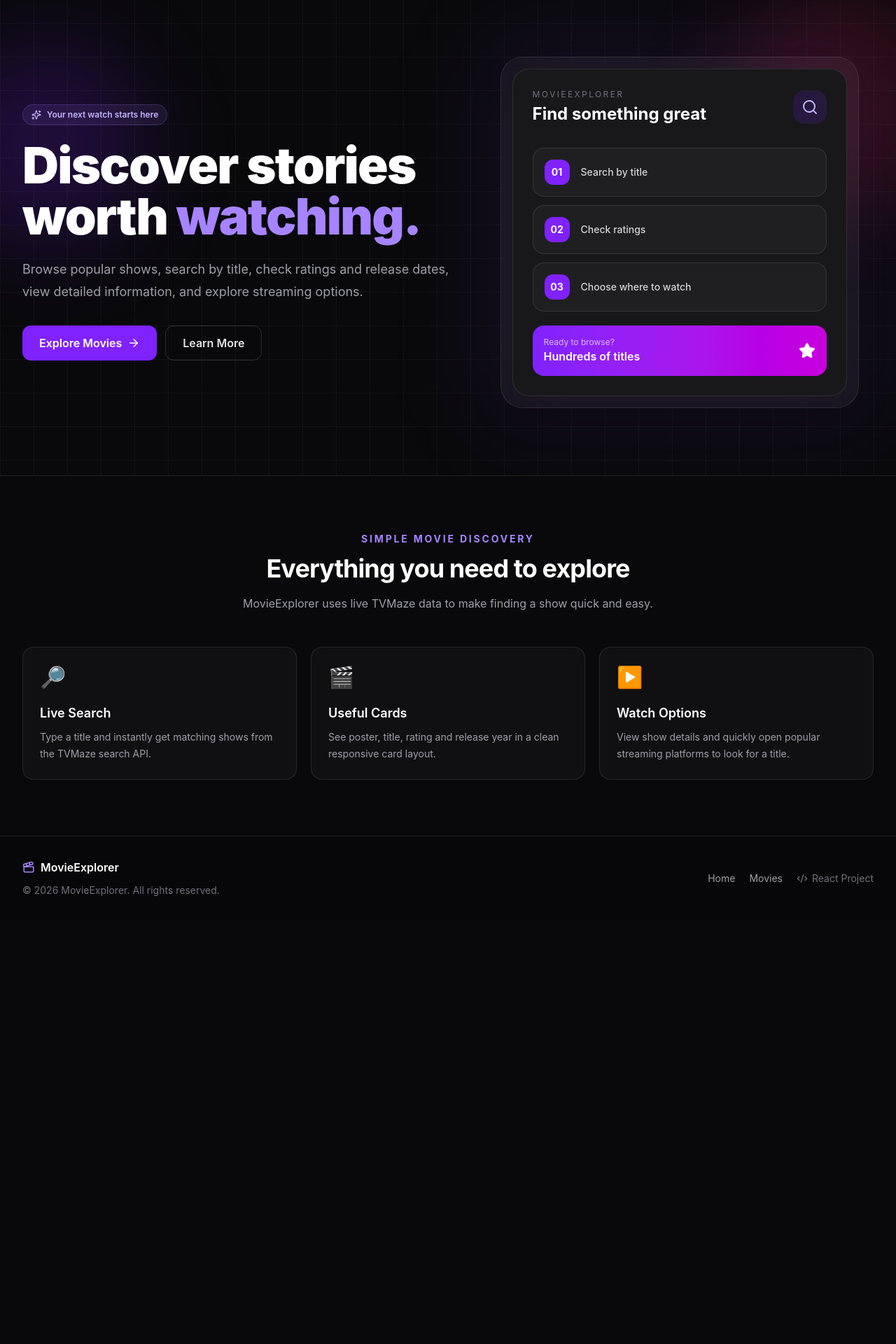
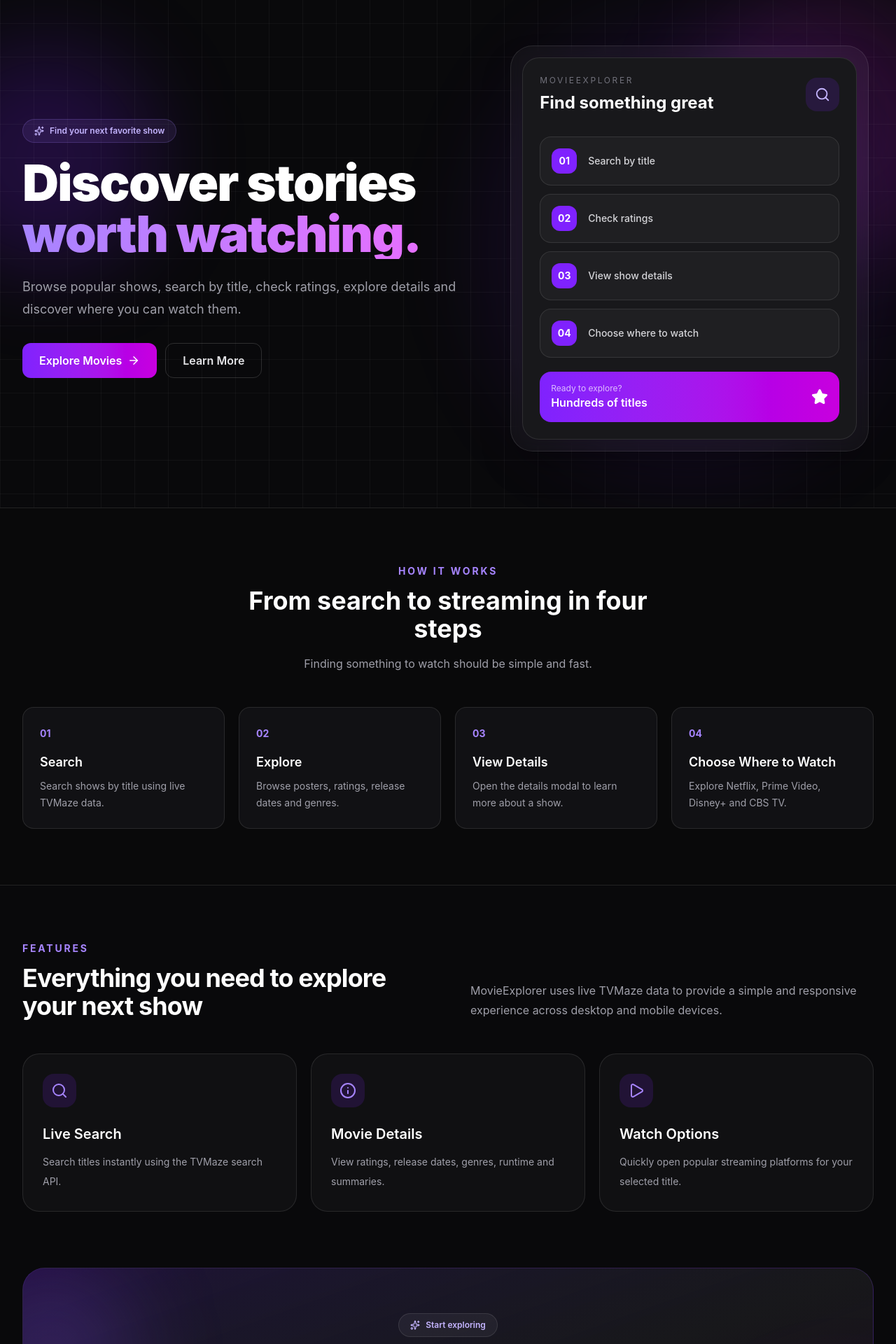
Before and after one commit to rawnakwow/My-My-Movie-Explorer, a React (Vite) app: page / in a window 1280 px wide. Shown: the part 80-2000 px from the top of the page at 70% size. Before the commit the page ends 1394 px from the top, so only its background shows below. Built offline with nearby package versions, Linux system fonts and the light colour scheme.

Commit message:
Improve home page sections and clean up footer

```diff
--- a/src/components/Footer.jsx
+++ b/src/components/Footer.jsx
@@ -1,4 +1,4 @@
-import { Clapperboard, Code2 } from "lucide-react";
+import { Clapperboard } from "lucide-react";
 import { Link } from "react-router";
 
 const Footer = () => {
@@ -37,10 +37,7 @@
             Movies
           </Link>
 
-          <span className="flex items-center gap-1.5 text-zinc-500">
-            <Code2 size={16} />
-            React Project
-          </span>
+
         </div>
       </div>
     </footer>
--- a/src/pages/Home.jsx
+++ b/src/pages/Home.jsx
@@ -1,70 +1,97 @@
-import { ArrowRight, Search, Sparkles, Star } from "lucide-react";
+import {
+  ArrowRight,
+  Search,
+  Sparkles,
+  Star,
+  Play,
+  Info,
+} from "lucide-react";
 import { Link } from "react-router";
 
 const Home = () => {
   const steps = [
-    "Search by title",
-    "Check ratings",
-    "Choose where to watch",
+    {
+      number: "01",
+      title: "Search",
+      text: "Search shows by title using live TVMaze data.",
+    },
+    {
+      number: "02",
+      title: "Explore",
+      text: "Browse posters, ratings, release dates and genres.",
+    },
+    {
+      number: "03",
+      title: "View Details",
+      text: "Open the details modal to learn more about a show.",
+    },
+    {
+      number: "04",
+      title: "Choose Where to Watch",
+      text: "Explore Netflix, Prime Video, Disney+ and CBS TV.",
+    },
   ];
 
   const features = [
     {
       title: "Live Search",
-      text: "Type a title and instantly get matching shows from the TVMaze search API.",
-      icon: "🔎",
+      text: "Search titles instantly using the TVMaze search API.",
+      icon: <Search size={24} />,
     },
     {
-      title: "Useful Cards",
-      text: "See poster, title, rating and release year in a clean responsive card layout.",
-      icon: "🎬",
+      title: "Movie Details",
+      text: "View ratings, release dates, genres, runtime and summaries.",
+      icon: <Info size={24} />,
     },
     {
       title: "Watch Options",
-      text: "View show details and quickly open popular streaming platforms to look for a title.",
-      icon: "▶️",
+      text: "Quickly open popular streaming platforms for your selected title.",
+      icon: <Play size={24} />,
     },
   ];
 
   return (
     <>
+      {/* SECTION 1 — HERO */}
       <section className="relative isolate overflow-hidden border-b border-white/10">
         <div className="absolute inset-0 -z-20 bg-zinc-950" />
 
-        <div className="absolute -left-20 top-20 -z-10 h-72 w-72 rounded-full bg-violet-600/20 blur-3xl" />
+        <div className="absolute -left-24 top-20 -z-10 h-80 w-80 rounded-full bg-violet-600/20 blur-3xl" />
 
-        <div className="absolute -right-20 top-0 -z-10 h-80 w-80 rounded-full bg-rose-500/15 blur-3xl" />
+        <div className="absolute -right-24 top-0 -z-10 h-96 w-96 rounded-full bg-fuchsia-500/15 blur-3xl" />
 
         <div className="absolute inset-0 -z-10 bg-[linear-gradient(to_right,rgba(255,255,255,0.035)_1px,transparent_1px),linear-gradient(to_bottom,rgba(255,255,255,0.035)_1px,transparent_1px)] bg-[size:48px_48px]" />
 
-        <div className="mx-auto grid min-h-[78vh] max-w-7xl items-center gap-12 px-4 py-20 sm:px-6 lg:grid-cols-[1.05fr_.95fr] lg:px-8 lg:py-24">
+        <div className="mx-auto grid min-h-[80vh] max-w-7xl items-center gap-12 px-4 py-20 sm:px-6 lg:grid-cols-[1.1fr_.9fr] lg:px-8">
           <div>
-            <div className="mb-5 inline-flex items-center gap-2 rounded-full border border-violet-400/20 bg-violet-400/10 px-3 py-1.5 text-xs font-semibold text-violet-300">
+            <div className="mb-5 inline-flex items-center gap-2 rounded-full border border-violet-400/20 bg-violet-400/10 px-4 py-2 text-xs font-semibold text-violet-300">
               <Sparkles size={14} />
-              Your next watch starts here
+              Find your next favorite show
             </div>
 
             <h1 className="max-w-3xl text-5xl font-black leading-[1.02] tracking-tight text-white sm:text-6xl lg:text-7xl">
-              Discover stories worth{" "}
-              <span className="text-violet-400">watching.</span>
+              Discover stories
+              <span className="block bg-gradient-to-r from-violet-400 to-fuchsia-400 bg-clip-text text-transparent">
+                worth watching.
+              </span>
             </h1>
 
             <p className="mt-6 max-w-2xl text-base leading-8 text-zinc-400 sm:text-lg">
-              Browse popular shows, search by title, check ratings and release
-              dates, view detailed information, and explore streaming options.
+              Browse popular shows, search by title, check ratings, explore
+              details and discover where you can watch them.
             </p>
 
             <div className="mt-8 flex flex-col gap-3 sm:flex-row">
               <Link
                 to="/movies"
-                className="inline-flex items-center justify-center gap-2 rounded-xl bg-violet-600 px-6 py-3 font-semibold text-white transition hover:bg-violet-500"
+                className="inline-flex items-center justify-center gap-2 rounded-xl bg-gradient-to-r from-violet-600 to-fuchsia-600 px-6 py-3 font-semibold text-white transition hover:scale-[1.02]"
               >
                 Explore Movies
                 <ArrowRight size={18} />
               </Link>
 
               <a
-                href="#features"
+                href="#how-it-works"
                 className="inline-flex items-center justify-center rounded-xl border border-white/15 px-6 py-3 font-semibold text-zinc-200 transition hover:bg-white/5"
               >
                 Learn More
@@ -73,28 +100,33 @@
           </div>
 
           <div className="relative mx-auto w-full max-w-lg">
-            <div className="absolute -inset-6 -z-10 rounded-[2rem] bg-violet-500/10 blur-3xl" />
+            <div className="absolute -inset-8 -z-10 rounded-full bg-violet-600/10 blur-3xl" />
 
-            <div className="rounded-[2rem] border border-white/10 bg-white/[0.04] p-4 shadow-2xl shadow-black/30 backdrop-blur">
-              <div className="rounded-3xl border border-white/10 bg-zinc-900 p-5 sm:p-7">
+            <div className="rounded-[2rem] border border-white/10 bg-white/[0.04] p-4 shadow-2xl shadow-black/40 backdrop-blur">
+              <div className="rounded-3xl border border-white/10 bg-zinc-900 p-6">
                 <div className="flex items-center justify-between">
                   <div>
-                    <p className="text-xs uppercase tracking-[0.2em] text-zinc-500">
+                    <p className="text-xs uppercase tracking-[0.22em] text-zinc-500">
                       MovieExplorer
                     </p>
 
-                    <h2 className="mt-1 text-2xl font-bold text-white">
+                    <h2 className="mt-2 text-2xl font-bold text-white">
                       Find something great
                     </h2>
                   </div>
 
                   <div className="grid h-12 w-12 place-items-center rounded-2xl bg-violet-600/15 text-violet-300">
-                    <Search />
+                    <Search size={22} />
                   </div>
                 </div>
 
                 <div className="mt-8 space-y-3">
-                  {steps.map((item, index) => (
+                  {[
+                    "Search by title",
+                    "Check ratings",
+                    "View show details",
+                    "Choose where to watch",
+                  ].map((item, index) => (
                     <div
                       key={item}
                       className="flex items-center gap-4 rounded-2xl border border-white/10 bg-white/[0.03] p-4"
@@ -113,9 +145,8 @@
                 <div className="mt-5 flex items-center justify-between rounded-2xl bg-gradient-to-r from-violet-600 to-fuchsia-600 p-4">
                   <div>
                     <p className="text-xs text-white/70">
-                      Ready to browse?
+                      Ready to explore?
                     </p>
-
                     <p className="font-semibold text-white">
                       Hundreds of titles
                     </p>
@@ -129,22 +160,65 @@
         </div>
       </section>
 
+      {/* SECTION 2 — HOW IT WORKS */}
       <section
-        id="features"
-        className="mx-auto max-w-7xl px-4 py-20 sm:px-6 lg:px-8"
+        id="how-it-works"
+        className="border-b border-white/10 bg-zinc-950/70"
       >
-        <div className="mx-auto max-w-2xl text-center">
-          <p className="text-sm font-bold uppercase tracking-[0.2em] text-violet-400">
-            Simple movie discovery
-          </p>
+        <div className="mx-auto max-w-7xl px-4 py-20 sm:px-6 lg:px-8">
+          <div className="mx-auto max-w-2xl text-center">
+            <p className="text-sm font-bold uppercase tracking-[0.2em] text-violet-400">
+              How it works
+            </p>
 
-          <h2 className="mt-3 text-3xl font-bold tracking-tight text-white sm:text-4xl">
-            Everything you need to explore
-          </h2>
+            <h2 className="mt-3 text-3xl font-bold text-white sm:text-4xl">
+              From search to streaming in four steps
+            </h2>
 
-          <p className="mt-4 leading-7 text-zinc-400">
-            MovieExplorer uses live TVMaze data to make finding a show quick
-            and easy.
+            <p className="mt-4 leading-7 text-zinc-400">
+              Finding something to watch should be simple and fast.
+            </p>
+          </div>
+
+          <div className="mt-12 grid gap-5 sm:grid-cols-2 lg:grid-cols-4">
+            {steps.map((step) => (
+              <div
+                key={step.number}
+                className="rounded-2xl border border-white/10 bg-zinc-900/60 p-6 transition hover:-translate-y-1 hover:border-violet-500/30"
+              >
+                <span className="text-sm font-bold text-violet-400">
+                  {step.number}
+                </span>
+
+                <h3 className="mt-4 text-lg font-semibold text-white">
+                  {step.title}
+                </h3>
+
+                <p className="mt-2 text-sm leading-6 text-zinc-400">
+                  {step.text}
+                </p>
+              </div>
+            ))}
+          </div>
+        </div>
+      </section>
+
+      {/* SECTION 3 — FEATURES */}
+      <section className="mx-auto max-w-7xl px-4 py-20 sm:px-6 lg:px-8">
+        <div className="grid items-end gap-8 lg:grid-cols-2">
+          <div>
+            <p className="text-sm font-bold uppercase tracking-[0.2em] text-violet-400">
+              Features
+            </p>
+
+            <h2 className="mt-3 max-w-xl text-3xl font-bold tracking-tight text-white sm:text-4xl">
+              Everything you need to explore your next show
+            </h2>
+          </div>
+
+          <p className="max-w-xl leading-7 text-zinc-400 lg:justify-self-end">
+            MovieExplorer uses live TVMaze data to provide a simple and
+            responsive experience across desktop and mobile devices.
           </p>
         </div>
 
@@ -152,19 +226,54 @@
           {features.map((feature) => (
             <div
               key={feature.title}
-              className="rounded-2xl border border-white/10 bg-zinc-900/50 p-6"
+              className="group rounded-3xl border border-white/10 bg-zinc-900/50 p-7 transition hover:border-violet-500/30 hover:bg-zinc-900"
             >
-              <div className="text-3xl">{feature.icon}</div>
+              <div className="grid h-12 w-12 place-items-center rounded-2xl bg-violet-600/15 text-violet-400 transition group-hover:bg-violet-600 group-hover:text-white">
+                {feature.icon}
+              </div>
 
-              <h3 className="mt-5 text-lg font-semibold text-white">
+              <h3 className="mt-6 text-xl font-semibold text-white">
                 {feature.title}
               </h3>
 
-              <p className="mt-2 text-sm leading-6 text-zinc-400">
+              <p className="mt-3 text-sm leading-7 text-zinc-400">
                 {feature.text}
               </p>
             </div>
           ))}
+        </div>
+      </section>
+
+      {/* SECTION 4 — FINAL CTA */}
+      <section className="px-4 pb-20 sm:px-6 lg:px-8">
+        <div className="relative mx-auto max-w-7xl overflow-hidden rounded-[2rem] border border-violet-500/20 bg-gradient-to-br from-violet-600/20 via-zinc-900 to-fuchsia-600/10 px-6 py-14 text-center sm:px-10 sm:py-16">
+          <div className="absolute -left-20 top-0 h-60 w-60 rounded-full bg-violet-500/20 blur-3xl" />
+
+          <div className="absolute -right-20 bottom-0 h-60 w-60 rounded-full bg-fuchsia-500/20 blur-3xl" />
+
+          <div className="relative mx-auto max-w-2xl">
+            <span className="inline-flex items-center gap-2 rounded-full border border-white/10 bg-white/5 px-4 py-2 text-xs font-semibold text-violet-300">
+              <Sparkles size={14} />
+              Start exploring
+            </span>
+
+            <h2 className="mt-5 text-3xl font-bold tracking-tight text-white sm:text-5xl">
+              Your next favorite show is waiting.
+            </h2>
+
+            <p className="mx-auto mt-5 max-w-xl leading-7 text-zinc-400">
+              Browse hundreds of titles, search instantly and discover more
+              information before choosing what to watch.
+            </p>
+
+            <Link
+              to="/movies"
+              className="mt-8 inline-flex items-center gap-2 rounded-xl bg-white px-6 py-3 font-semibold text-zinc-950 transition hover:bg-zinc-200"
+            >
+              Browse Movies
+              <ArrowRight size={18} />
+            </Link>
+          </div>
         </div>
       </section>
     </>
```
